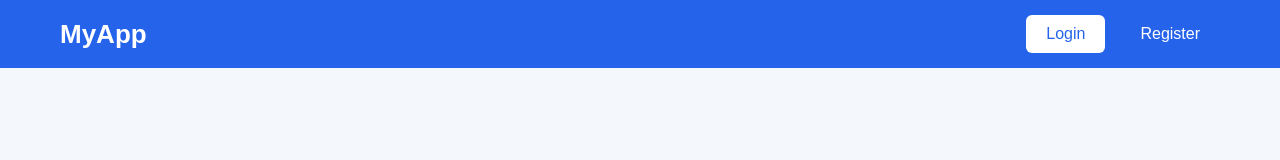
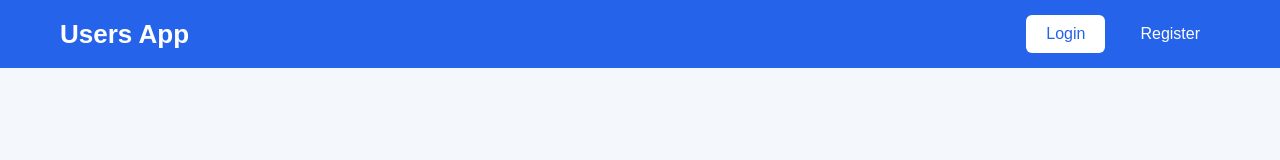
Before and after one commit to Naveen-Kumar45/Node-Express-course, a website: page 5-JWT-basics/final/public/index.html in a window 1280 px wide. Shown: the top 160 px of the page. Drawn offline with nearby package versions, Linux system fonts and the light colour scheme.

Commit message:
update files

```diff
--- a/5-JWT-basics/final/package.json
+++ b/5-JWT-basics/final/package.json
@@ -1,5 +1,5 @@
 {
-  "name": "starter",
+  "name": "JWT Basics",
   "version": "1.0.0",
   "description": "",
   "main": "app.js",
--- a/5-JWT-basics/final/public/index.html
+++ b/5-JWT-basics/final/public/index.html
@@ -12,7 +12,7 @@
     <!-- ================= Navigation ================= -->
 
     <nav class="navbar">
-        <h2 class="logo">MyApp</h2>
+        <h2 class="logo">Users App</h2>
 
         <div class="nav-buttons">
             <a href="index.html" class="active">Login</a>
--- a/6-jobs-API/final/package.json
+++ b/6-jobs-API/final/package.json
@@ -1,5 +1,5 @@
 {
-  "name": "final",
+  "name": "JOBS API",
   "version": "1.0.0",
   "description": "",
   "main": "app.js",
```
Also changed, not shown: 5-JWT-basics/final/public/register.html (+1 -1 lines).
